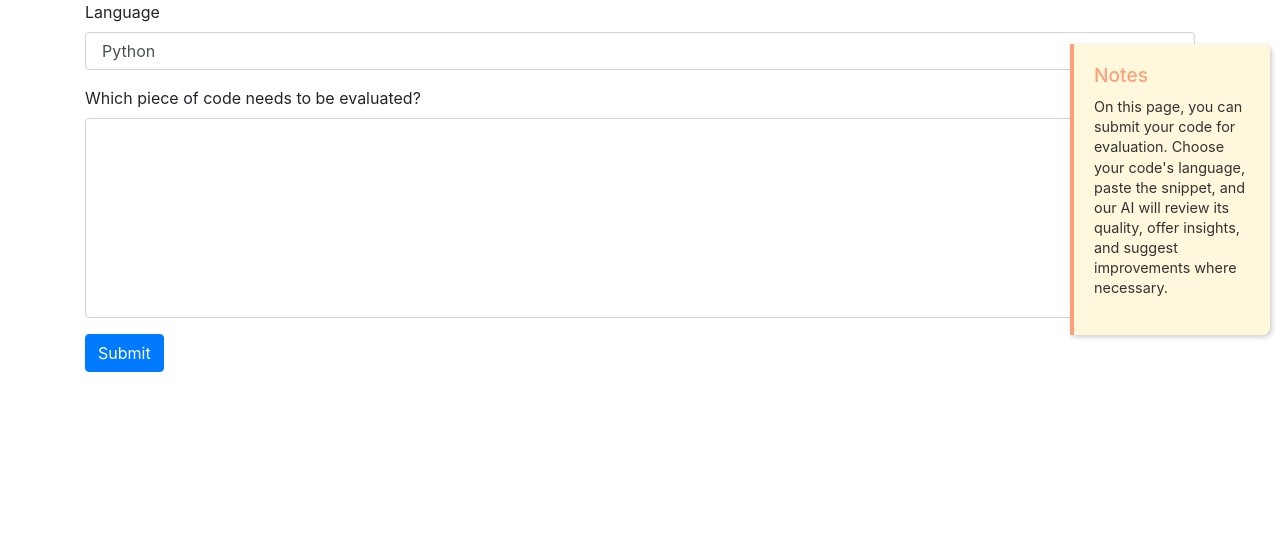
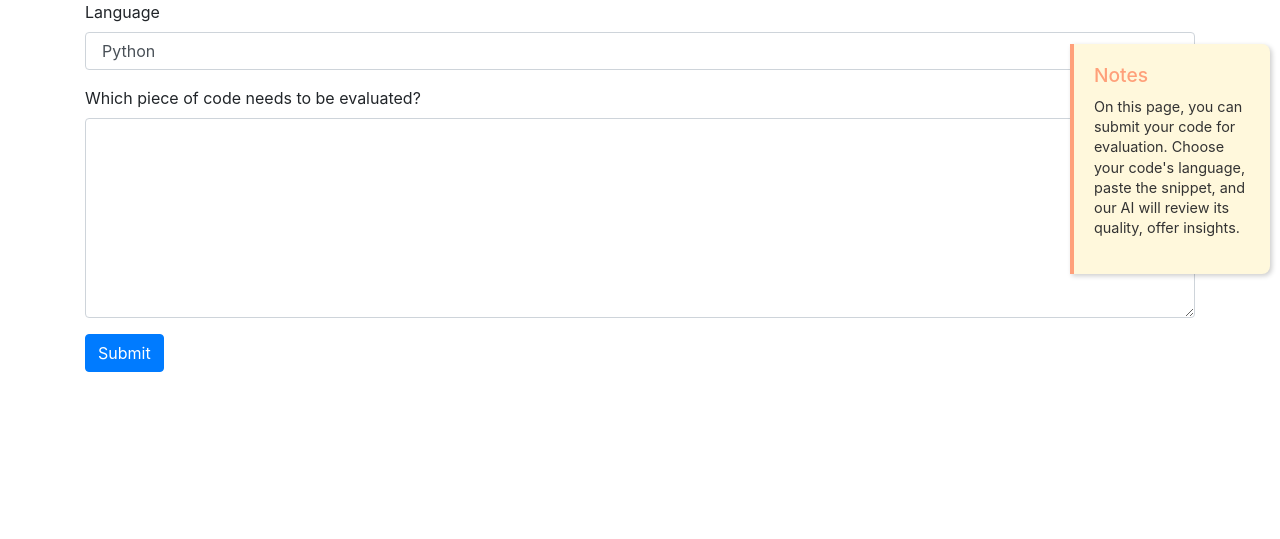
Before and after one commit to Maojia-Yao/AI-Coder, a Django app: page /evaluation/ in a window 1280 px wide. Shown: the part 56-595 px from the top of the page. Run offline with Django 4.2, Linux system fonts and the light colour scheme; a user stored in the database is signed in.

Commit message:
change the evaluation

```diff
--- a/mysite/settings.py
+++ b/mysite/settings.py
@@ -38,6 +38,7 @@ ALLOWED_HOSTS = [
     "server-0-lb-2142346985.ap-southeast-2.elb.amazonaws.com",
     "aicodermaster.com",
     "172.31.14.23",
+    "127.0.0.1",
 ]
 
 
--- a/pages/templates/pages/evaluation.html
+++ b/pages/templates/pages/evaluation.html
@@ -50,7 +50,7 @@
 
 <div class="notes-sidebar">
     <h2>Notes</h2>
-    <p>On this page, you can submit your code for evaluation. Choose your code's language, paste the snippet, and our AI will review its quality, offer insights, and suggest improvements where necessary.</p>
+    <p>On this page, you can submit your code for evaluation. Choose your code's language, paste the snippet, and our AI will review its quality, offer insights.</p>
 </div>
 
 <script src="{% static 'pages/js/explaining.js' %}"></script>
--- a/pages/templates/pages/home.html
+++ b/pages/templates/pages/home.html
@@ -38,7 +38,7 @@
             <div class="card">
                 <div class="card-body">
                     <h4 class="card-title">Evaluation</h4>
-                    <p class="card-text">Test the quality of the generated code and the format of the generated code!</p>
+                    <p class="card-text">Test the quality of the generated code!</p>
                     <a href="{% url 'evaluation' %}" class="btn btn-primary">Learn more</a>
                 </div>
             </div>
```
